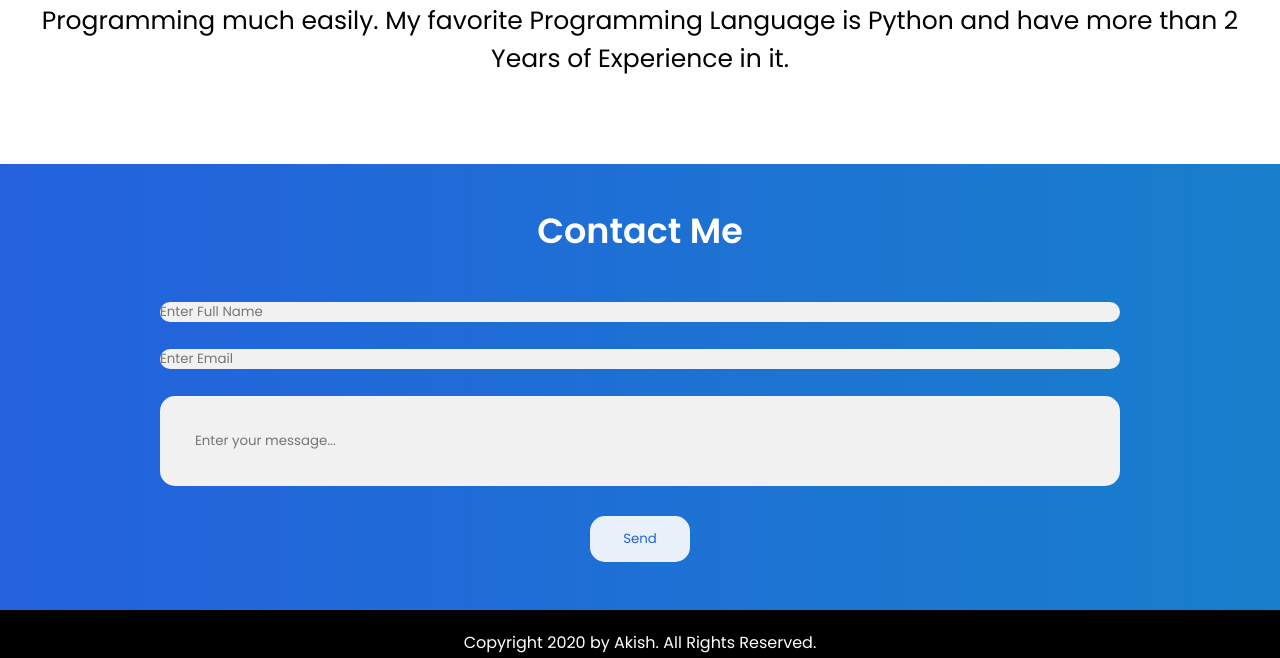
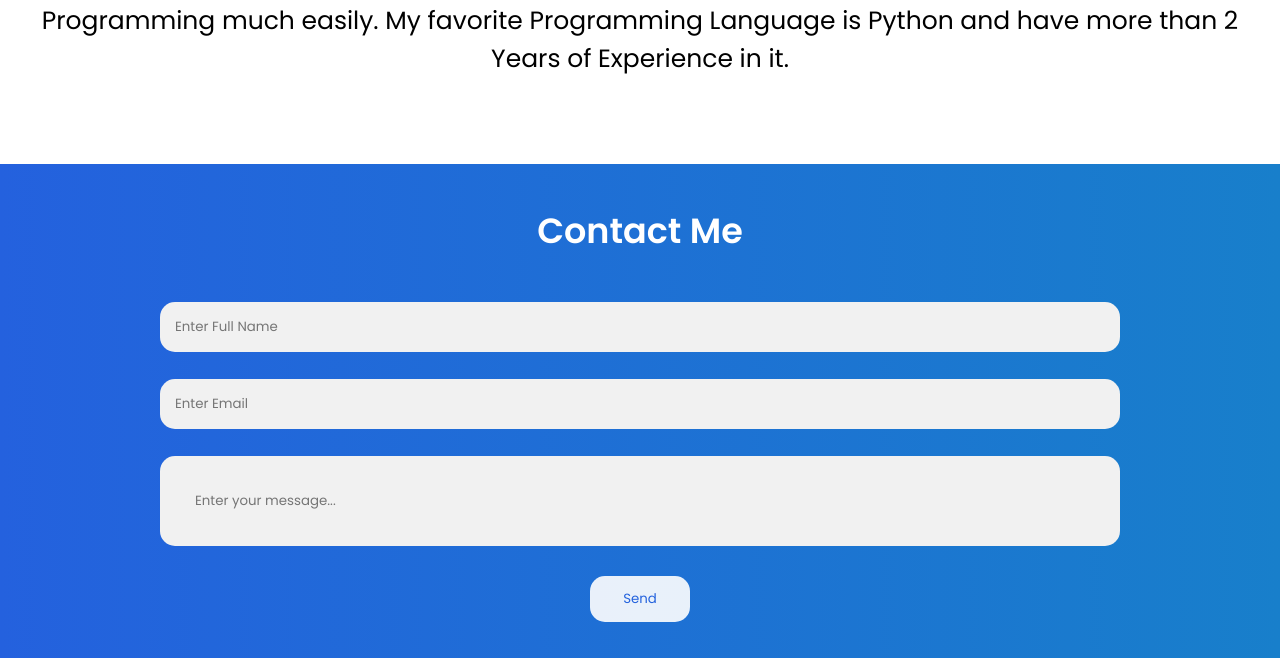
Before and after one commit to akishtp/Static-Website, a plain HTML site: page index.html in a window 1280 px wide. Shown: the part 1136-1794 px from the top of the page. Drawn offline with nearby package versions, Linux system fonts and the light colour scheme.

Commit message:
Pls be last

```diff
--- a/Stylesheet/style.css
+++ b/Stylesheet/style.css
@@ -193,6 +193,7 @@ input[type="checkbox"]{
     background: #f1f1f1;
     border-radius: 15px;
     width: 75%;
+    Padding: 15px
 }
 input[type=text]{
     padding: 35px;
```
